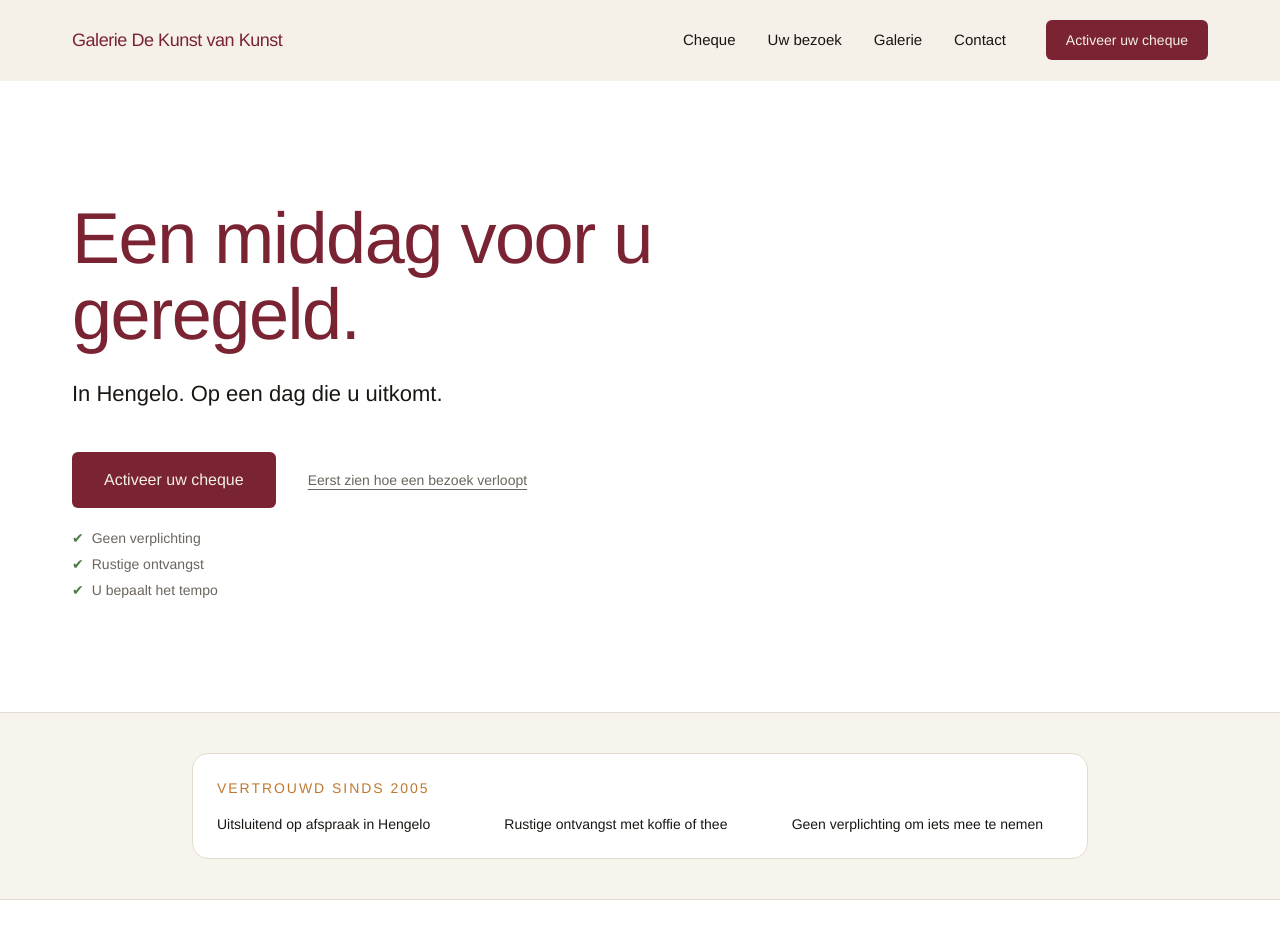
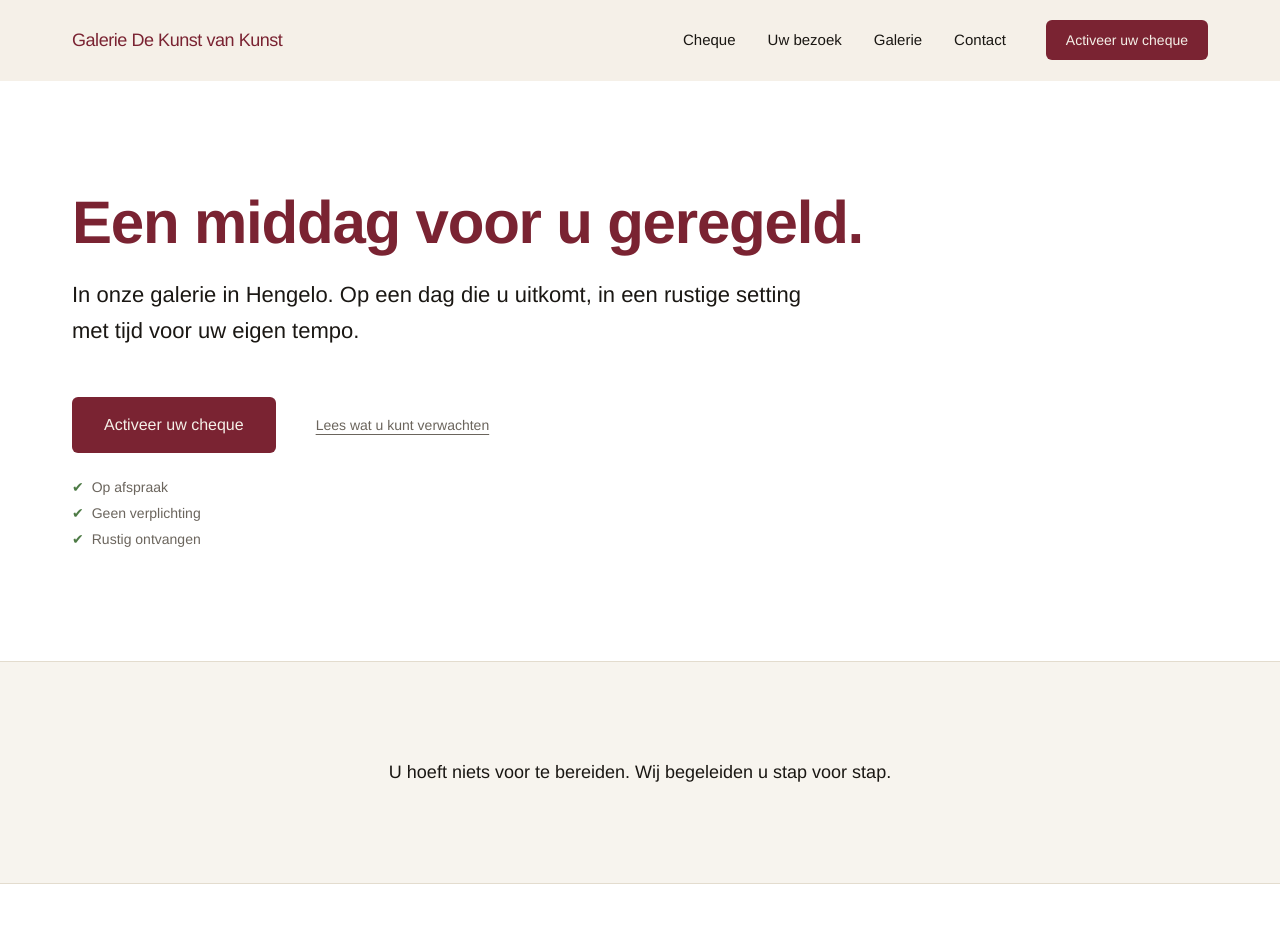
Before and after one commit to basads12/DKVK, a Next.js app: page / in a window 1280 px wide. Shown: the top 952 px of the page. Built offline with nearby package versions, Linux system fonts and the light colour scheme.

Commit message:
update
Made-with: Cursor

```diff
--- a/app/page.tsx
+++ b/app/page.tsx
@@ -2,7 +2,6 @@ import Link from "next/link";
 import { CtaBlock } from "@/components/CtaBlock";
 import { DarkAnchor } from "@/components/DarkAnchor";
 import { FaqList } from "@/components/FaqList";
-import { Hero } from "@/components/Hero";
 import { JsonLd } from "@/components/JsonLd";
 import { ReviewsList } from "@/components/ReviewsList";
 import { ThreeSteps } from "@/components/ThreeSteps";
@@ -20,30 +19,45 @@ export const metadata = pageMetadata({
 export default function HomePage() {
   return (
     <>
-      <Hero
-        headline="Een middag voor u geregeld."
-        subheadline="In Hengelo. Op een dag die u uitkomt."
-        primaryCta={{ label: "Activeer uw cheque", href: "/cheque" }}
-        secondaryCta={{ label: "Eerst zien hoe een bezoek verloopt", href: "/uw-bezoek" }}
-      />
+      <section className="bg-[#F7F4EE] py-28">
+        <div className="mx-auto max-w-wide px-5 lg:px-8">
+          <h1 className="max-w-4xl text-5xl font-semibold leading-[1.05] tracking-[-0.02em] text-bordeaux lg:text-6xl">
+            Een middag voor u geregeld.
+          </h1>
+          <p className="mt-6 max-w-3xl text-lg leading-relaxed text-ink lg:text-[22px]">
+            In onze galerie in Hengelo. Op een dag die u uitkomt, in een rustige setting met tijd voor uw eigen
+            tempo.
+          </p>
+          <div className="mt-12 flex flex-col gap-6 lg:flex-row lg:items-center lg:gap-10">
+            <Link
+              href="/cheque"
+              className="inline-flex min-h-14 items-center justify-center rounded-md bg-bordeaux px-8 text-base font-medium text-creme transition-colors duration-200 ease-dkvk hover:bg-bordeaux-pressed focus-visible:outline focus-visible:outline-2 focus-visible:outline-offset-2 focus-visible:outline-bordeaux"
+            >
+              Activeer uw cheque
+            </Link>
+            <Link
+              href="/uw-bezoek"
+              className="inline-flex min-h-10 items-center text-sm text-muted underline underline-offset-4 transition-colors duration-150 ease-dkvk hover:text-bordeaux"
+            >
+              Lees wat u kunt verwachten
+            </Link>
+          </div>
+          <TrustSignals className="mt-6" items={["Op afspraak", "Geen verplichting", "Rustig ontvangen"]} />
+        </div>
+      </section>
 
-      <section className="bg-[#F7F4EE] py-10">
-        <div className="mx-auto max-w-default px-5 lg:px-8">
-          <div className="rounded-2xl border border-border bg-white p-6">
-            <p className="text-sm font-medium uppercase tracking-[0.14em] text-gold">Vertrouwd sinds 2005</p>
-            <div className="mt-4 grid gap-4 md:grid-cols-3">
-              <p className="text-sm text-ink">Uitsluitend op afspraak in Hengelo</p>
-              <p className="text-sm text-ink">Rustige ontvangst met koffie of thee</p>
-              <p className="text-sm text-ink">Geen verplichting om iets mee te nemen</p>
-            </div>
-          </div>
+      <section className="bg-white py-24">
+        <div className="mx-auto max-w-xl px-5 text-center lg:px-8">
+          <p className="text-lg leading-relaxed text-ink">
+            U hoeft niets voor te bereiden. Wij begeleiden u stap voor stap.
+          </p>
         </div>
       </section>
 
       <ThreeSteps
         eyebrow="DE WEG NAAR UW MIDDAG"
         heading="In drie stappen bent u binnen."
-        subheading="Drie korte stappen. Daarna staat de koffie klaar."
+        subheading="Kort en helder. Daarna staat de koffie klaar."
         steps={[
           {
             title: "Activeren",
```
